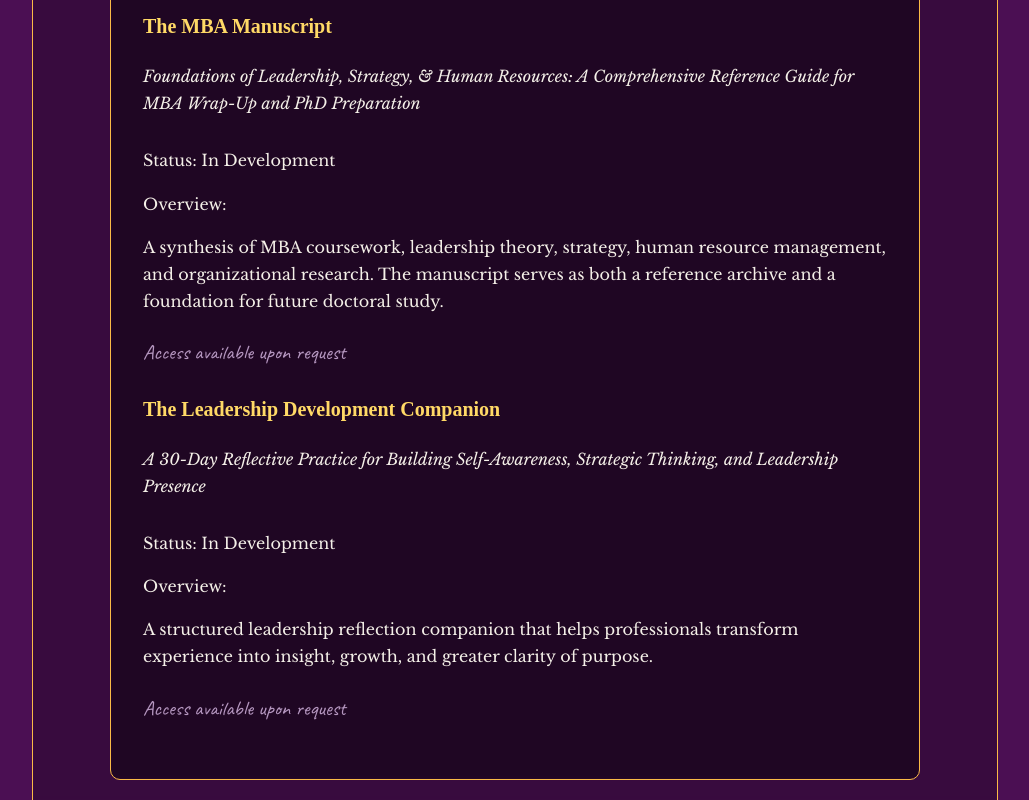
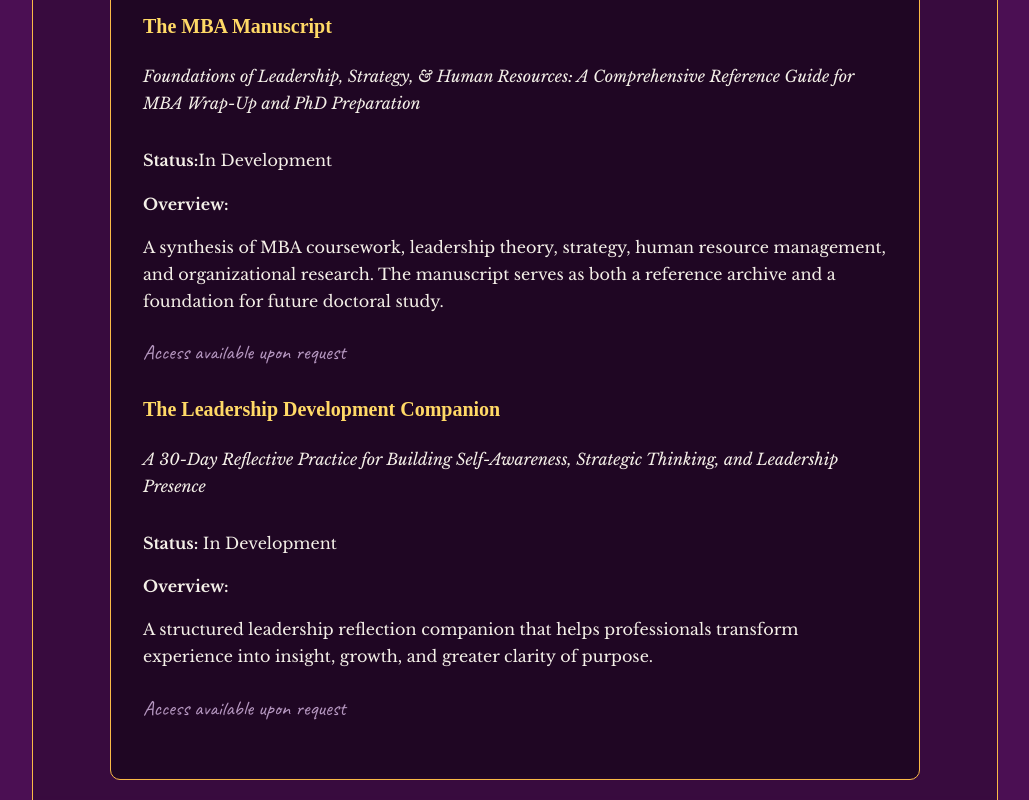
Before and after one commit to jadeavleneck/jadeavleneck.github.io, a plain HTML site: page codex.html in a window 1280 px wide. Shown: the part 550-1350 px from the top of the page, without its empty margins (125-1154 px from the left). Drawn offline with nearby package versions, Linux system fonts and the light colour scheme.

Commit message:
attempt to bold with <b> to overview and status headers

```diff
--- a/codex.html
+++ b/codex.html
@@ -52,14 +52,14 @@ The Lucidity Codex serves as a repository for ongoing projects, working ideas, a
 <h2>Current Work</h2>
 	<h3>The MBA Manuscript</h3>
 	<p class="subtitle">Foundations of Leadership, Strategy, & Human Resources: A Comprehensive Reference Guide for MBA Wrap-Up and PhD Preparation</p>
-	<p>Status: In Development</p>
-	<p>Overview:</p>
+	<p><b>Status:</b>In Development</p>
+	<p><b>Overview:</b></p>
 	<p>A synthesis of MBA coursework, leadership theory, strategy, human resource management, and organizational research. The manuscript serves as both a reference archive and a foundation for future doctoral study.</p>
 	<p class="margin-note">Access available upon request</p>
 	<h3>The Leadership Development Companion</h3>
 	<p class="subtitle">A 30-Day Reflective Practice for Building Self-Awareness, Strategic Thinking, and Leadership Presence</p>
-	<p>Status: In Development</p>
-	<p>Overview:</p>
+	<p><b>Status:</b> In Development</p>
+	<p><b>Overview:</b></p>
 	<p>A structured leadership reflection companion that helps professionals transform experience into insight, growth, and greater clarity of purpose.</p>
 	<p class="margin-note">Access available upon request</p>
 	</div>
```
